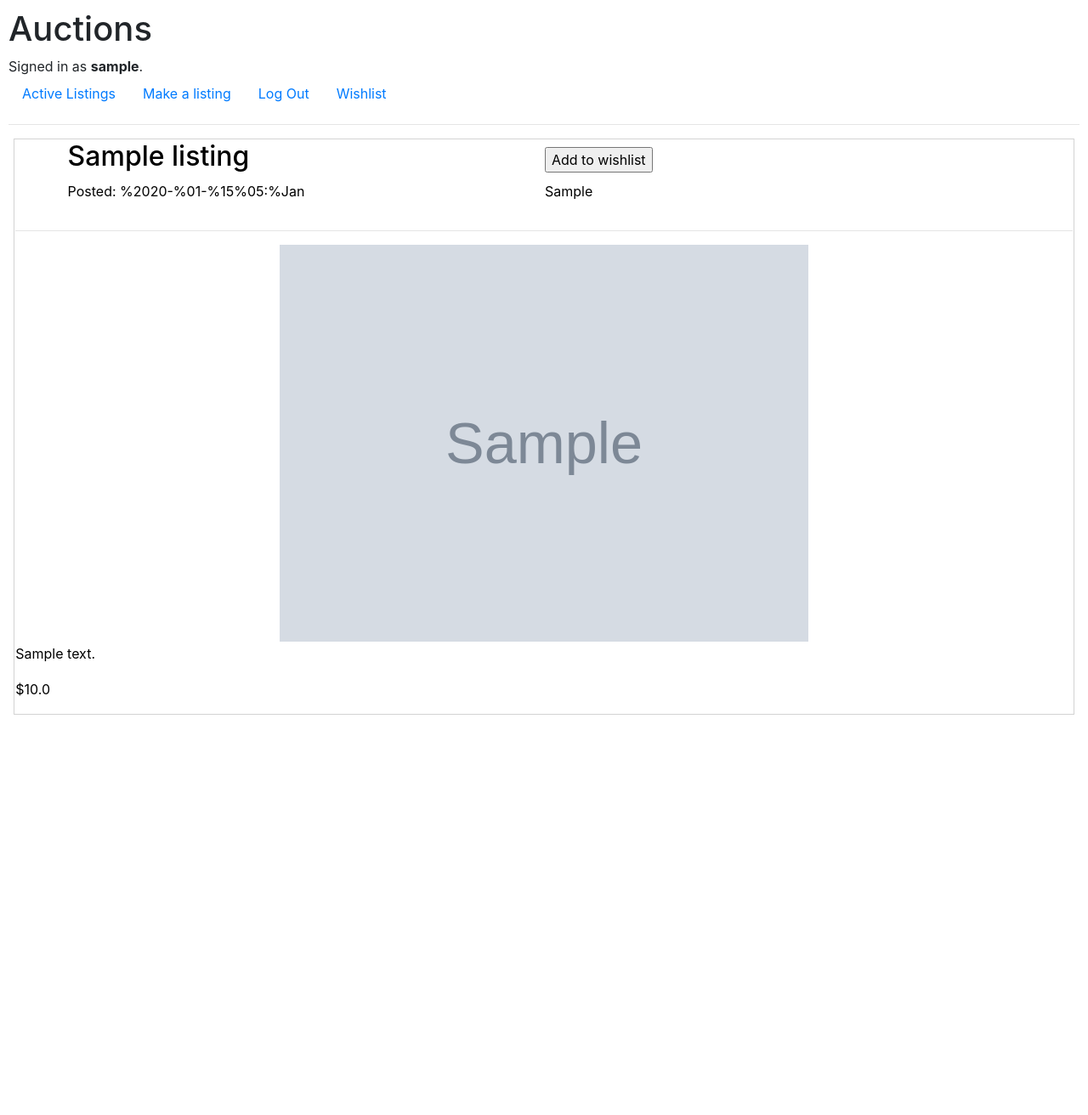
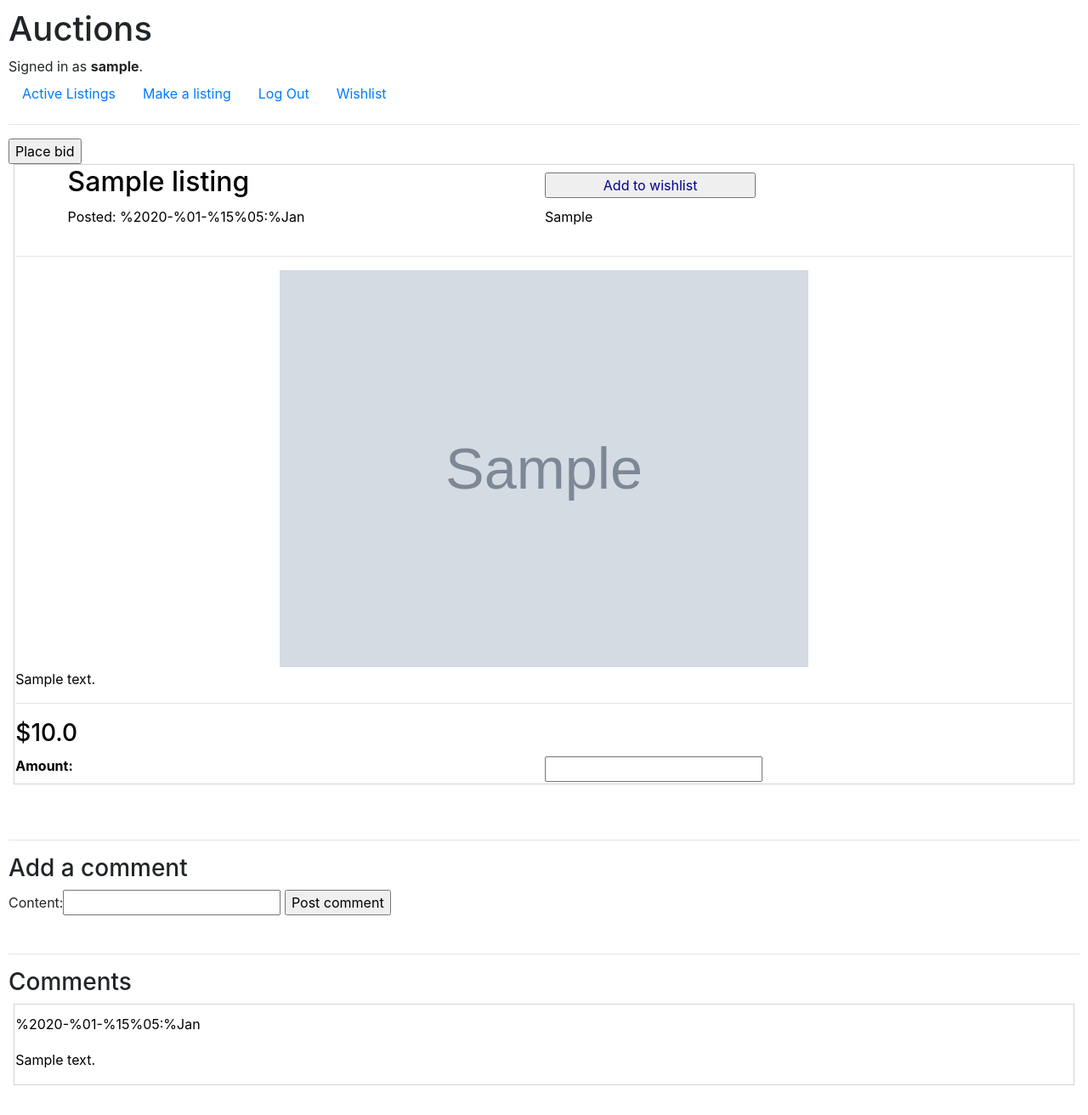
Before and after one commit to Olivier-Denis847/Aven, a Django app: page /listing/1 in a window 1280 px wide. Shown: the whole page at 85% size. Before the commit the page ends 841 px from the top, so only its background shows below. Run offline with Django 3.2, Linux system fonts and the light colour scheme; a user stored in the database is signed in; tables that the repository leaves empty hold one stand-in row (values such as "Sample post"); grey boxes marked "Sample" are stand-in pictures; parts of the project's set-up code (start-up, migrations or seed data) failed here and were passed over; some libraries are stand-ins or nearby versions.

Commit message:
Added a bidding and a comment system. TODO: Add an admin site and a different listing view for the creator.

```diff
--- a/auctions/models.py
+++ b/auctions/models.py
@@ -7,7 +7,7 @@ class Listing(models.Model):
     name = models.CharField(max_length=100)
     image = models.CharField()
     description = models.CharField(max_length=500)
-    date = models.DateTimeField()
+    date = models.DateTimeField(default=datetime.datetime.now())
     category = models.CharField()
 
 class User(AbstractUser):
@@ -24,5 +24,6 @@ class Bid(models.Model):
 
 class Comment(models.Model):
     content = models.CharField(max_length=500)
+    date = models.DateTimeField(default=datetime.datetime.now())
     user = models.ForeignKey(User, on_delete=models.CASCADE, related_name='comments')
     listing = models.ForeignKey(Listing, on_delete=models.CASCADE, related_name='comments')
--- a/auctions/static/auctions/styles.css
+++ b/auctions/static/auctions/styles.css
@@ -13,6 +13,9 @@ a td{
     width: 99%;
     margin-left: auto;
     margin-right: auto;
+}
+.lisitng tbody{
+    padding-left: 5%;
 }
 .half_list img{
     border: 1px solid lightgray;
@@ -38,3 +41,11 @@ a td{
     display: block;
     margin: auto;
 }
+#on_wishlist{
+    width: 40%;
+    color: darkred;
+}
+#no_wishlist{
+    width: 40%;
+    color: darkblue;
+}
--- a/auctions/templates/auctions/listing.html
+++ b/auctions/templates/auctions/listing.html
@@ -3,13 +3,15 @@
 {% block title%}{{listing.name}}{% endblock %}
 
 {% block body %}
+<h3>{{msg}}</h3>
 <table class="listing">
     <tr>
     <td class="listing_left_col">
         <h2>{{listing.name}}</h2>
     </td>
     <td>
-        <form action="{% url 'listing_view' id=listing.id %}" method="post">
+        {% if user.is_authenticated %}
+        <form action="{% url 'listing_view' id=listing.id %}" method="POST">
             {% csrf_token %}
             {% if wishlist %}
             <input id="on_wishlist" type="submit" name="wishlist" value="Remove from wishlist">
@@ -17,6 +19,9 @@
             <input id="no_wishlist" type="submit" name="wishlist" value="Add to wishlist">
             {% endif %}
         </form>
+        {% else %}
+        <strong>Sign in to add to wishlist</strong>
+        {% endif %}
     </td>
     </tr>
     <tr>
@@ -33,11 +38,46 @@
     </td></tr>
     <tr><td colspan="2">
         <p>{{listing.description}}</p>
+        <hr>
     </td></tr>
     <tr>
     <td colspan="2">
-        <p>${{listing.highest_bid.amount}}</p>
+        <h3>${{listing.highest_bid.amount}}</h3>
+        {% if user.is_authenticated %}
+            {% if listing.highest_bid.user == user %}
+                <h4>You have the highest bid</h4>
+            {% else %}
+            <form action="{% url 'add_bid' id=listing.id %}" method="POST">
+                {% csrf_token %}
+                {{bid_form}}
+                <input type="submit" value="Place bid">
+            </form>
+            {% endif %}
+        {% endif %}
     </td>
     </tr>
 </table>
+<br><hr>
+<h3>Add a comment</h3>
+<form action="{% url 'add_comment' id=listing.id%}", method="POST">
+    {% csrf_token %}
+    {{comment_form}}
+    <input type="submit" value="Post comment">
+</form>
+<br><hr>
+<h3>Comments</h3>
+
+{% for c in listing.comments.all %}
+    <table class="listing">
+        <tr><td>
+            <h4>{{c.user.username}}</h4>
+        </td></tr>
+        <tr><td>
+            <p>{{c.date}}</p>
+        </td></tr>
+        <tr><td>
+            <p>{{c.content}}</p>
+        </td></tr>
+    </table>
+{% endfor %}
 {% endblock %}
--- a/auctions/urls.py
+++ b/auctions/urls.py
@@ -10,5 +10,7 @@ urlpatterns = [
     path("create", views.creation_view, name="creation_view"),
     path("listing_redirect", views.create_form, name='create_form'),
     path("listing/<str:id>", views.listing_view, name='listing_view'),
-    path("wishlist", views.wishlisted, name='wishlist')
+    path("wishlist", views.wishlisted, name='wishlist'),
+    path('bid_redirect/<str:id>', views.listing_bid, name='add_bid'),
+    path('comment_redirect/<str:id>', views.listing_comment, name='add_comment')
 ]
--- a/auctions/views.py
+++ b/auctions/views.py
@@ -112,8 +112,8 @@ def create_form(request):
             category = CATEGORIES[int(form.cleaned_data['category'])]
 
             new_listing = Listing(
-                name = name, image = img, description = description,
-                category = category, date =  datetime.datetime.now())
+                name=name, image=img, description=description, category=category,
+                date=datetime.datetime.now())
             new_listing.save()
             starting_bid = Bid(amount = price, user=request.user, listing=new_listing)
             starting_bid.save()
@@ -141,9 +141,10 @@ def listing_view(request, id):
         user.save()
 
     wishlist = False
-    in_user = user.wishlist.filter(id=id).count()
-    if in_user != 0:
-        wishlist = True
+    if user.is_authenticated:
+        in_user = user.wishlist.filter(id=id).count()
+        if in_user != 0:
+            wishlist = True
 
     bid_form = Add_bid()
     comment_form = Add_comment()
@@ -151,3 +152,39 @@ def listing_view(request, id):
         'listing':item, 'bid_form':bid_form, 'comment_form':comment_form,
         'wishlist':wishlist
     })
+
+@login_required
+def listing_bid(request, id):
+    user = request.user
+    listing = Listing.objects.get(id=id)
+    old_bid = listing.highest_bid
+    form = Add_bid(request.POST)
+    amount = float('-inf')
+    if form.is_valid():
+        amount = float(form.cleaned_data['amount'])
+
+    if amount > old_bid.amount:
+        old_bid.delete()
+        new_bid = Bid(amount=amount, user=user, listing=listing)
+        new_bid.save()
+        return HttpResponseRedirect(reverse('index'))
+    else:
+        comment_form = Add_comment()
+        wishlist = False
+        in_user = user.wishlist.filter(id=id).count()
+        if in_user != 0:
+            wishlist = True
+        return render(request, 'auctions/listing.html', {
+            'listing':listing, 'bid_form':Add_bid(), 'comment_form': comment_form,
+        'wishlist':wishlist, 'msg': 'Bid is too low'
+        })
+
+def listing_comment(request, id):
+    listing = Listing.objects.get(id=id)
+    form = Add_comment(request.POST)
+    if form.is_valid():
+        content = form.cleaned_data['content']
+        comment = Comment(content=content, date=datetime.datetime.now(),
+                          user=request.user, listing=listing)
+        comment.save()
+    return HttpResponseRedirect(reverse('listing_view', kwargs={'id':id}))
```
Also changed, not shown: auctions/migrations/0001_initial.py, auctions/migrations/0002_alter_comment_date_alter_listing_date.py (added), auctions/migrations/0002_remove_listing_price_remove_user_id_alter_user_email_and_more.py (deleted), auctions/migrations/0003_user_wishlist_alter_bid_listing.py (deleted), db.sqlite3, 1 other file.
